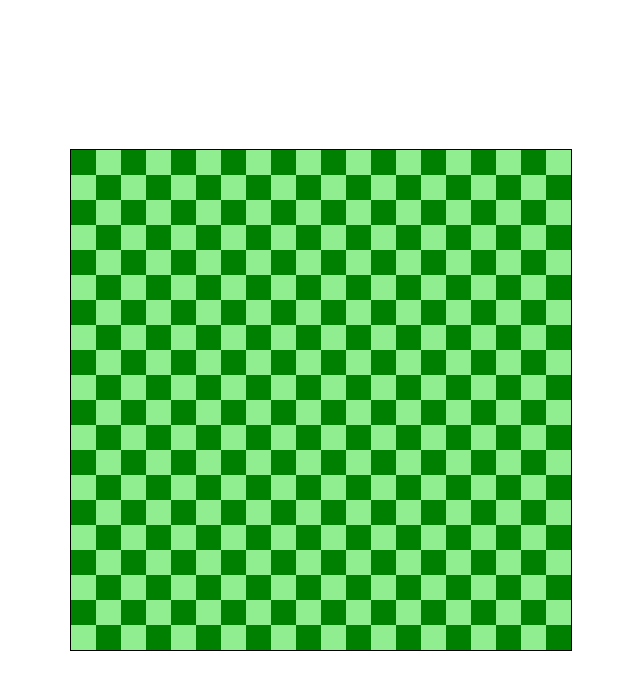
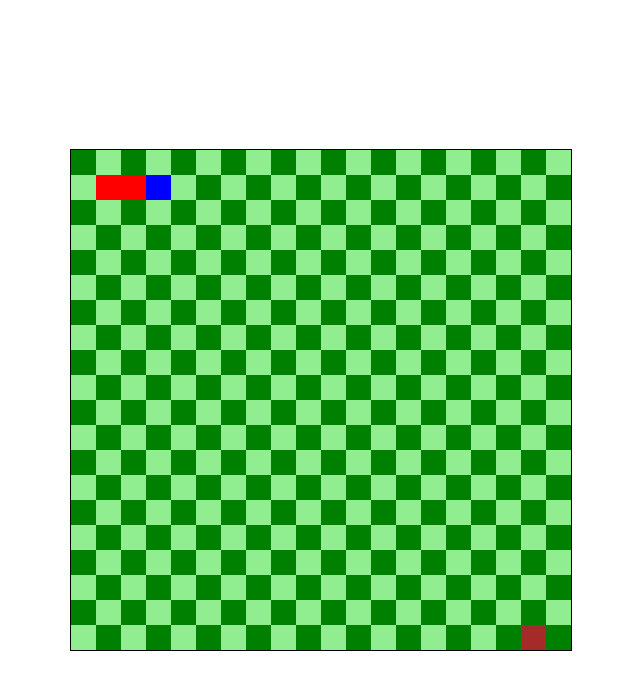
Before and after one commit to abrahamgregorius/snakegame, a plain HTML site: page index.html in a window 1280 px wide. Shown: the whole page, without its empty margins (319-959 px from the left). Drawn offline with Linux system fonts and the light colour scheme.

Commit message:
add snake and food

```diff
--- a/app.js
+++ b/app.js
@@ -1 +1,3 @@
 board.draw()
+snake.draw()
+food.draw()
--- /dev/null
+++ b/food.js
@@ -0,0 +1,26 @@
+class Food {
+    constructor() {
+        this.generatePosition()
+    }
+
+    generatePosition() {
+        this.col = Math.round(Math.random() * (board.col - 1))
+        this.row = Math.round(Math.random() * (board.row - 1))
+
+        snake.positions.forEach((position) => {
+            if(this.col === position.col && this.row === position.row) {
+                this.generatePosition()
+            }
+        })
+    }
+
+
+    draw() {
+        const x = this.col * board.width
+        const y = this.row * board.height
+        ctx.fillStyle = "brown"
+        ctx.fillRect(x, y, board.width, board.height)
+    }
+}
+
+const food = new Food()
--- a/index.html
+++ b/index.html
@@ -27,6 +27,8 @@
     </div>
     <script src="canvas.js"></script>
     <script src="board.js"></script>
+    <script src="snake.js"></script>
+    <script src="food.js"></script>
     <script src="app.js"></script>
 </body>
 </html>
--- /dev/null
+++ b/snake.js
@@ -0,0 +1,34 @@
+class Snake {
+    constructor() {
+        this.positions = [ // Array ini berisi posisi snake (initial)
+            {row: 1, col: 3},
+            {row: 1, col: 2},
+            {row: 1, col: 1}
+        ]
+        this.dx = 1
+        this.dy = 0
+    }
+
+    draw() {
+        this.positions.forEach((position, index) => {
+            const x = position.col * board.width
+            const y = position.row * board.height
+
+            ctx.fillStyle = "red"
+            if(index == 0) {
+                ctx.fillStyle = "blue"
+            }
+
+            ctx.fillRect(x, y, board.width, board.height)
+        })
+    }
+
+    // move() {
+    //     setInterval(() => {
+    //         for(let i = )
+    //     }, 100)
+    // }
+
+}
+
+const snake = new Snake()
```
